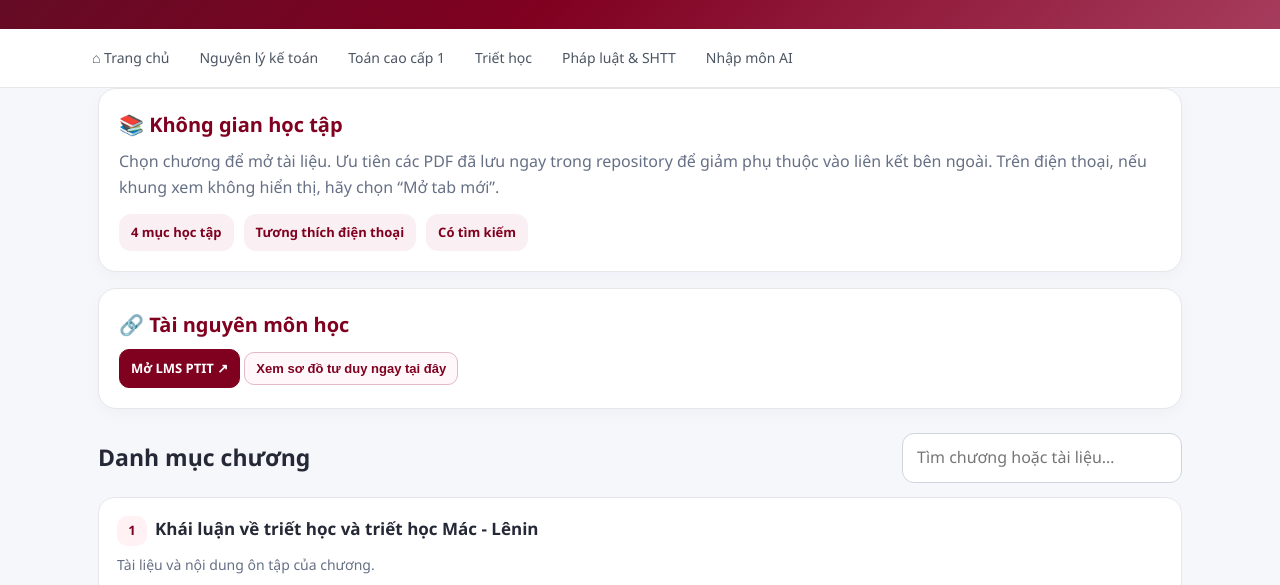
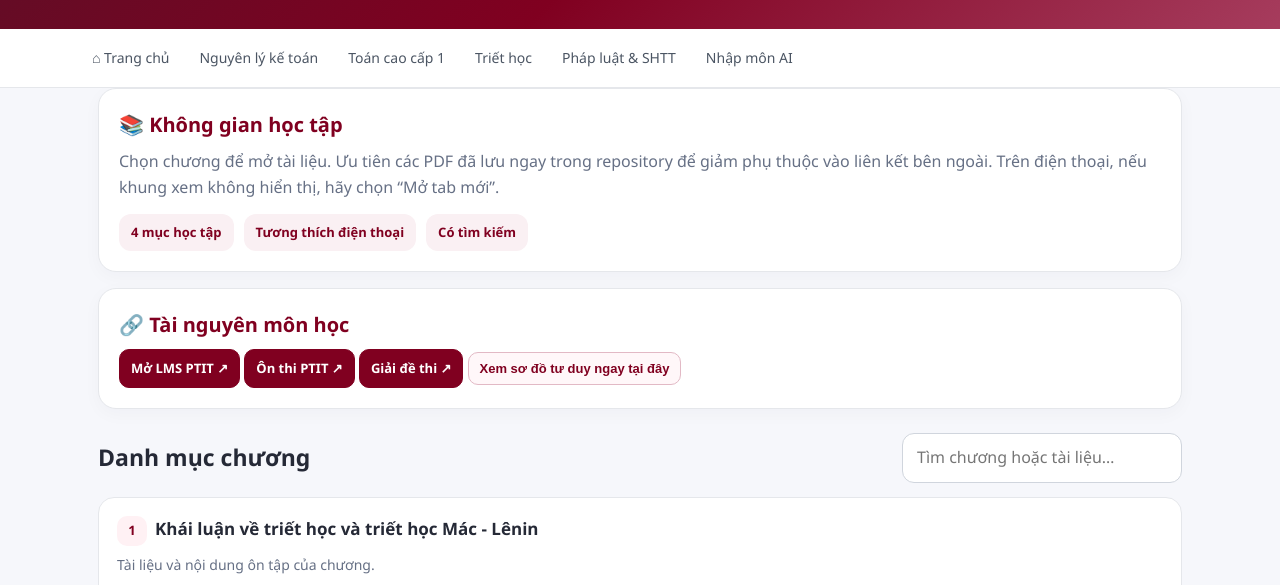
Before and after one commit to anhlan09092008-max/web-hoc-tap, a plain HTML site: page triethoc.html in a window 1280 px wide. Shown: the part 205-790 px from the top of the page. Drawn offline with Linux system fonts and the light colour scheme.

Commit message:
Add links for exam preparation resources

```diff
--- a/triethoc.html
+++ b/triethoc.html
@@ -449,6 +449,20 @@
             rel="noopener"
           >Mở LMS PTIT ↗</a>
 
+          <a
+            class="btn primary"
+            href="https://onthiptit.com/mon/triet-hoc-mac-lenin?tab=trac-nghiem"
+            target="_blank"
+            rel="noopener"
+          >Ôn thi PTIT ↗</a>
+
+          <a
+            class="btn primary"
+            href="https://giaidethi.com/dai-hoc/bai-tap-de-thi-trac-nghiem-online-triet-hoc/"
+            target="_blank"
+            rel="noopener"
+          >Giải đề thi ↗</a>
+
           <button class="btn" id="toggleMindmap" type="button" aria-expanded="false">
             Xem sơ đồ tư duy ngay tại đây
           </button>
```
